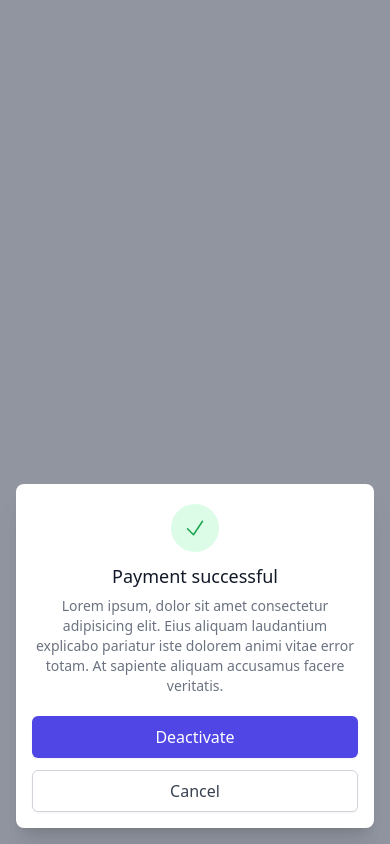
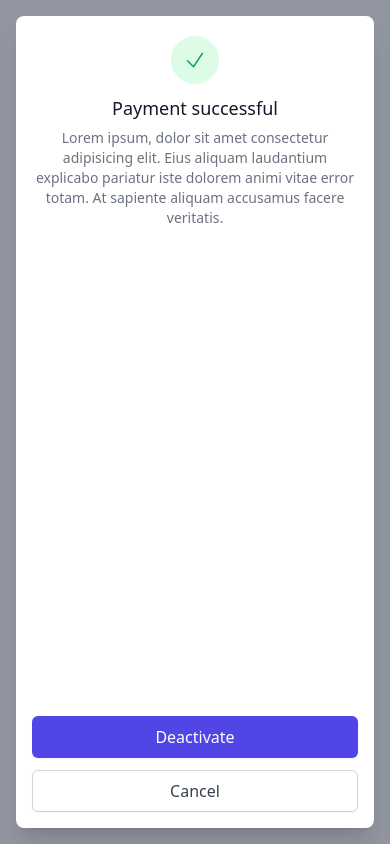
Before and after one commit to ArnoldLC/test-modal, a plain HTML site: page index.html in a window 390 px wide. Drawn offline with nearby package versions, Linux system fonts and the light colour scheme.

Commit message:
feat: add full height modal in mobile

```diff
--- a/index.html
+++ b/index.html
@@ -25,7 +25,7 @@
       <div class="fixed inset-0 bg-gray-500 bg-opacity-75 transition-opacity"></div>
 
       <div class="fixed inset-0 z-10 overflow-y-auto">
-        <div class="flex min-h-full items-end justify-center p-4 text-center sm:items-center sm:p-0">
+        <div class="flex min-h-full justify-center p-4 text-center sm:items-center sm:p-0">
           <!--
         Modal panel, show/hide based on modal state.
 
@@ -37,7 +37,7 @@
           To: "opacity-0 translate-y-4 sm:translate-y-0 sm:scale-95"
       -->
           <div
-            class="relative transform overflow-hidden rounded-lg bg-white px-4 pt-5 pb-4 text-left shadow-xl transition-all sm:my-8 sm:w-full sm:max-w-lg sm:p-6">
+            class="flex flex-col relative transform overflow-hidden rounded-lg bg-white px-4 pt-5 pb-4 text-left shadow-xl transition-all sm:my-8 sm:w-full sm:max-w-lg sm:p-6">
             <div>
               <div class="mx-auto flex h-12 w-12 items-center justify-center rounded-full bg-green-100">
                 <!-- Heroicon name: outline/check -->
@@ -46,6 +46,8 @@
                   <path stroke-linecap="round" stroke-linejoin="round" d="M4.5 12.75l6 6 9-13.5" />
                 </svg>
               </div>
+            </div>
+            <div class="flex flex-auto">
               <div class="mt-3 text-center sm:mt-5">
                 <h3 class="text-lg font-medium leading-6 text-gray-900" id="modal-title">Payment successful</h3>
                 <div class="mt-2">
```
